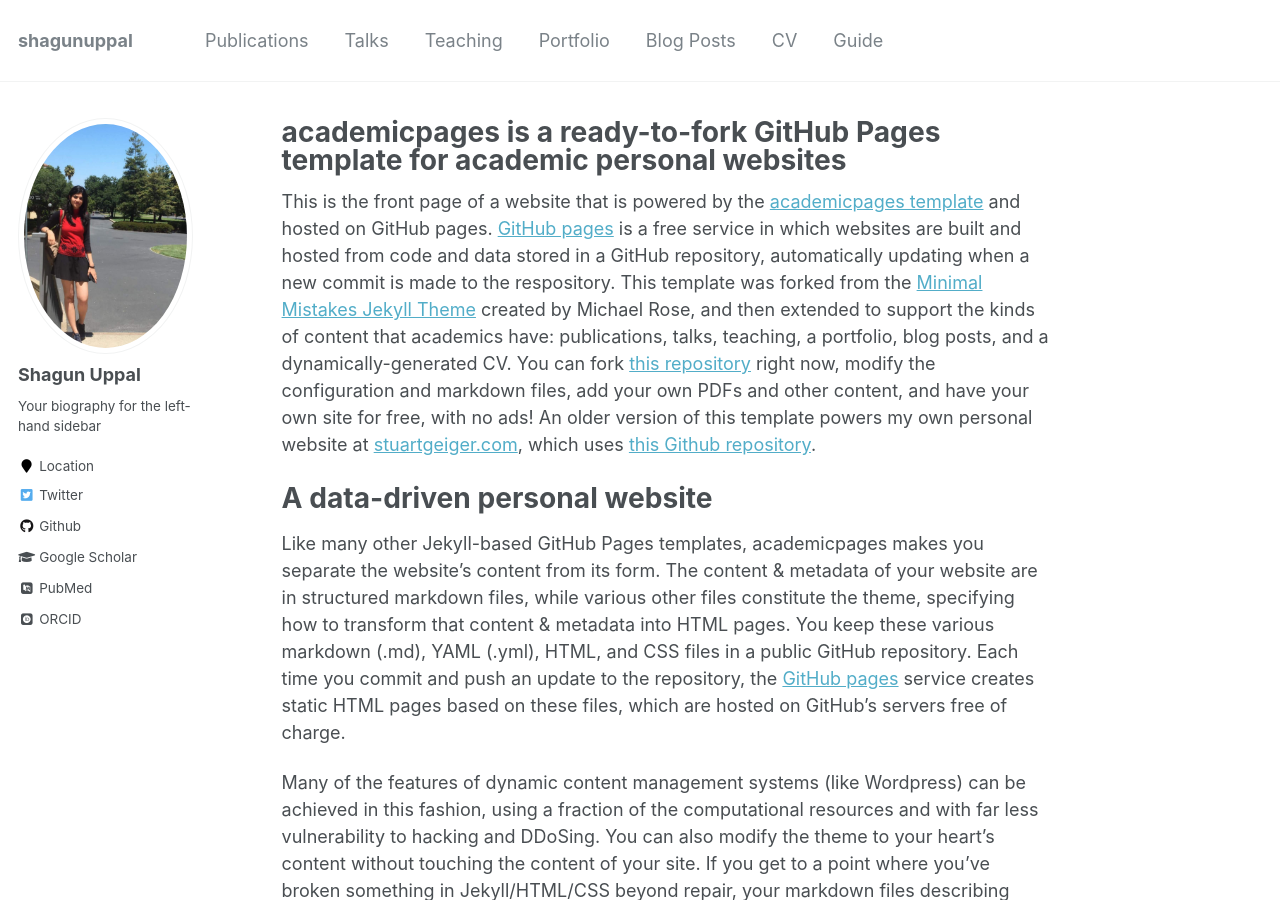
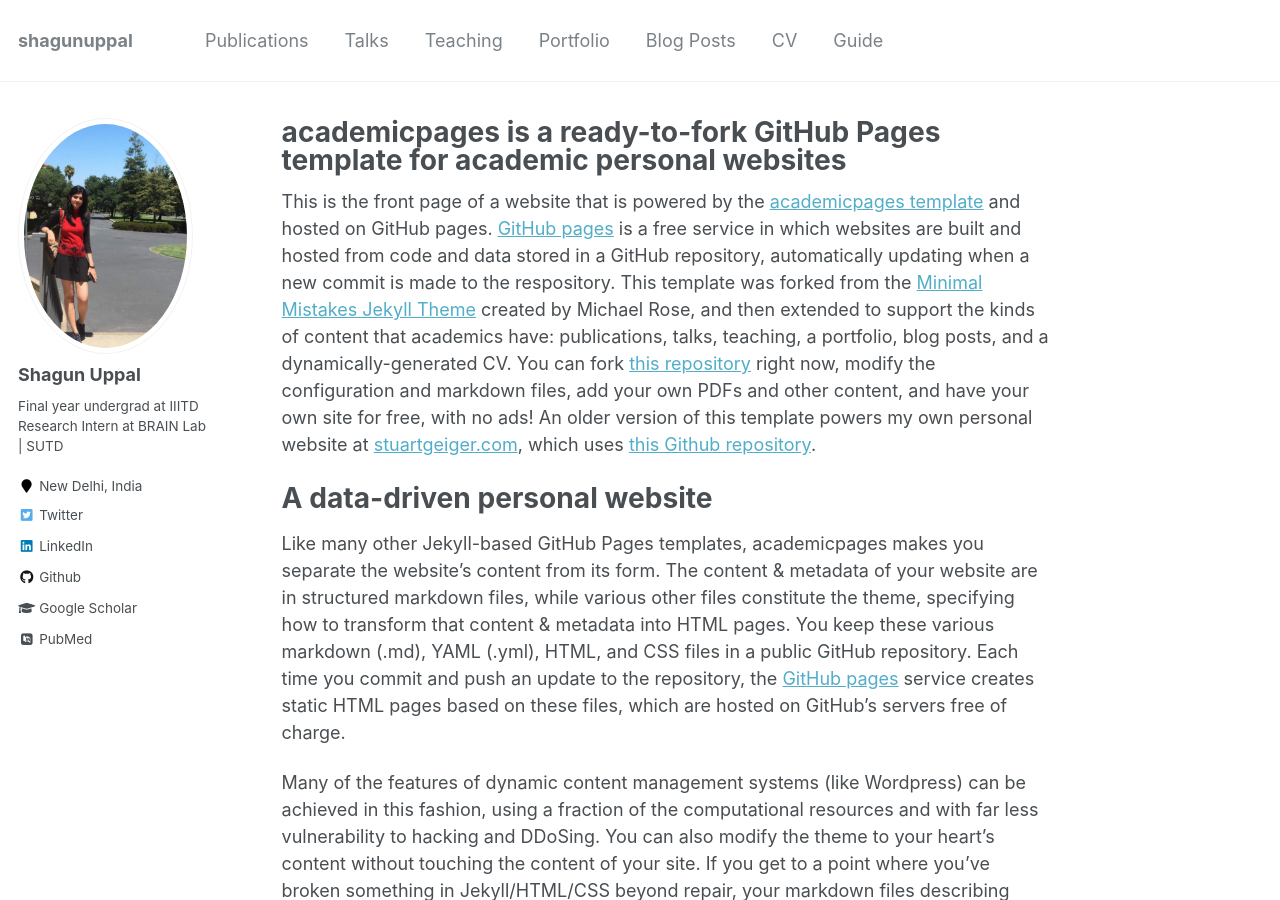
Before and after one commit to shagunuppal/shagunuppal.github.io, a Jekyll site: the page built from _pages/about.md, in a window 1280 px wide and 900 px high. Built offline with Jekyll 4.4.1, drawn with Linux system fonts in a browser that asks for light colours; some web fonts are replaced.

Commit message:
bio_links

```diff
--- a/_config.yml
+++ b/_config.yml
@@ -82,11 +82,13 @@
 author:
   name             : "Shagun Uppal"
   avatar           : "shagun_stanford.jpg"
-  bio              : "Your biography for the left-hand sidebar"
-  location         : "Location"
+  bio              : "Final year undergrad at IIITD
+                      Research Intern at BRAIN Lab | SUTD
+                     "
+  location         : "New Delhi, India"
   employer         :
   pubmed           : "https://www.ncbi.nlm.nih.gov/pubmed/?term=john+snow"
-  googlescholar    : "http://yourfullgooglescholarurl.com"
+  googlescholar    : "https://scholar.google.com/citations?user=cjo5X3QAAAAJ&hl=en"
   email            :
   researchgate     :  # example: "https://www.researchgate.net/profile/yourprofile"
   uri              :
@@ -96,20 +98,19 @@
   flickr           :
   facebook         :
   foursquare       :
-  github           : "academicpages"
+  github           : "https://github.com/shagunuppal"
   google_plus      :
   keybase          :
   instagram        :
   impactstory      : #"https://profiles.impactstory.org/u/xxxx-xxxx-xxxx-xxxx"
   lastfm           :
-  linkedin         :
-  orcid            : "http://orcid.org/yourorcidurl"
+  linkedin         : "https://www.linkedin.com/in/shagunuppal/"
   pinterest        :
   soundcloud       :
   stackoverflow    : # http://stackoverflow.com/users/123456/username
   steam            :
   tumblr           :
-  twitter          : "replacethistwitterhandle"
+  twitter          : "https://twitter.com/shagunuppls"
   vine             :
   weibo            :
   xing             :
```
